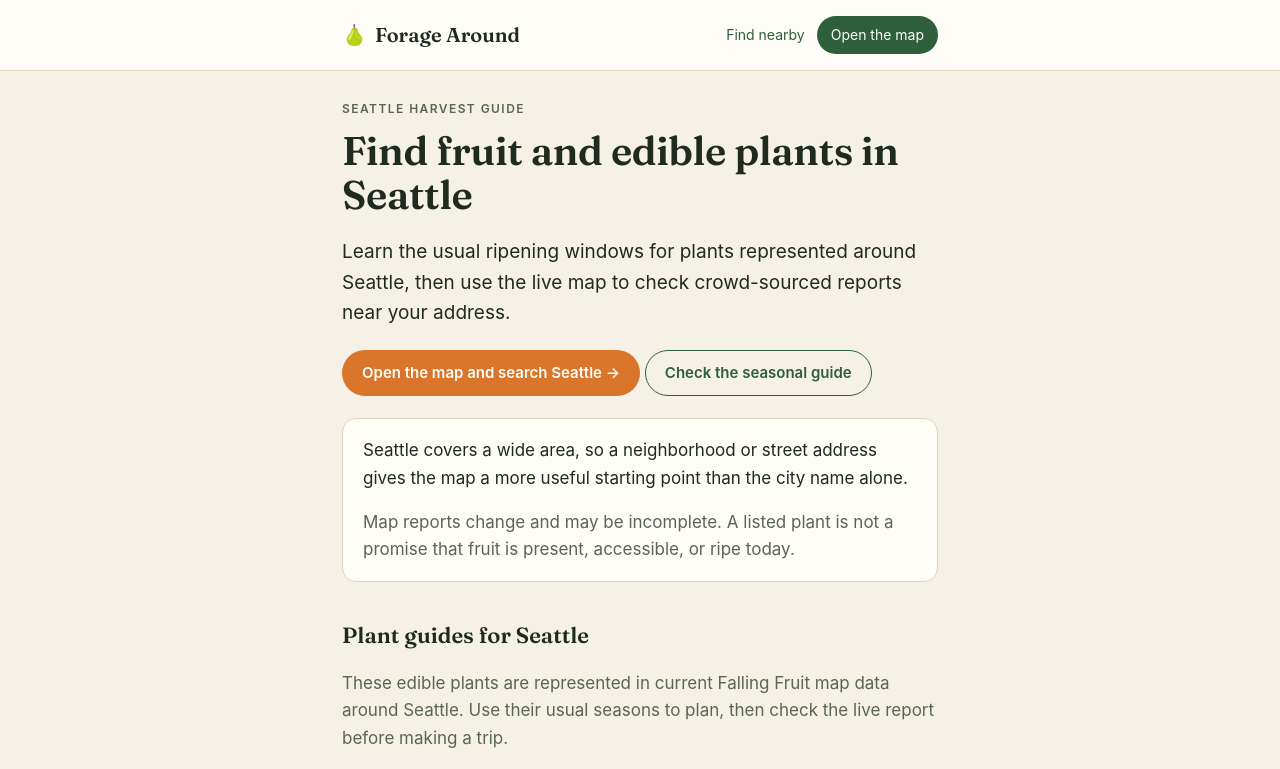
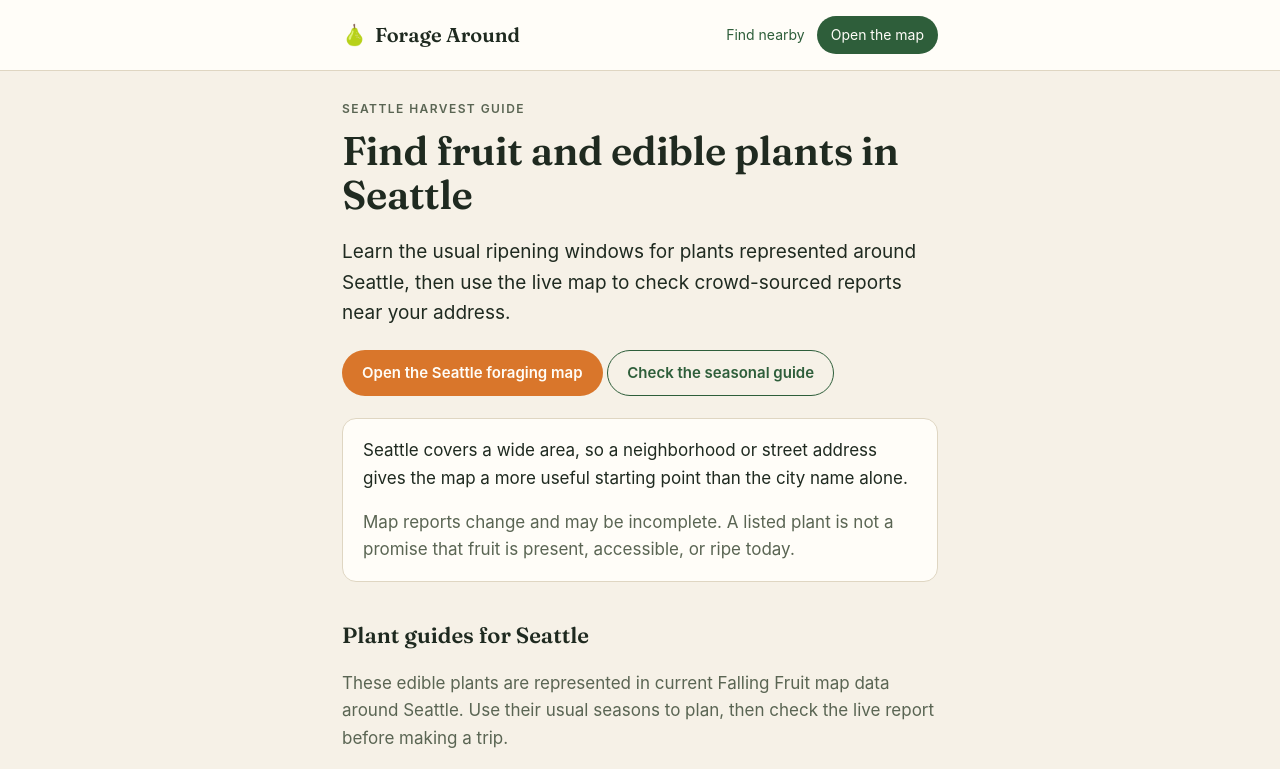
Before and after one commit to sarbak/forage-around, a Next.js app in the folder seo-site/: page /locations/seattle in a window 1280 px wide. Shown: the top 769 px of the page. Built offline with nearby package versions, Linux system fonts and the light colour scheme; no server answers.

Commit message:
Clarify Seattle map action
Co-authored-by: tin-computer[bot] <277149838+tin-computer[bot]@users.noreply.github.com>

```diff
--- a/seo-site/app/locations/[city]/page.tsx
+++ b/seo-site/app/locations/[city]/page.tsx
@@ -66,6 +66,10 @@ export default async function CityHarvestPage({ params }: PageProps) {
 
   const plants = plantsForCity(city);
   const mapHref = `${APP_URL}?ref=nearby_harvest_${city.slug}`;
+  const mapActionLabel =
+    city.slug === "seattle"
+      ? "Open the Seattle foraging map"
+      : `Open the map and search ${city.name} →`;
 
   return (
     <>
@@ -85,7 +89,7 @@ export default async function CityHarvestPage({ params }: PageProps) {
 
       <p style={{ margin: "22px 0" }}>
         <ToAppLink className="btn" href={mapHref} from="locations">
-          Open the map and search {city.name} →
+          {mapActionLabel}
         </ToAppLink>{" "}
         <Link className="btn-outline" href="/seasonal-guide">
           Check the seasonal guide
```
